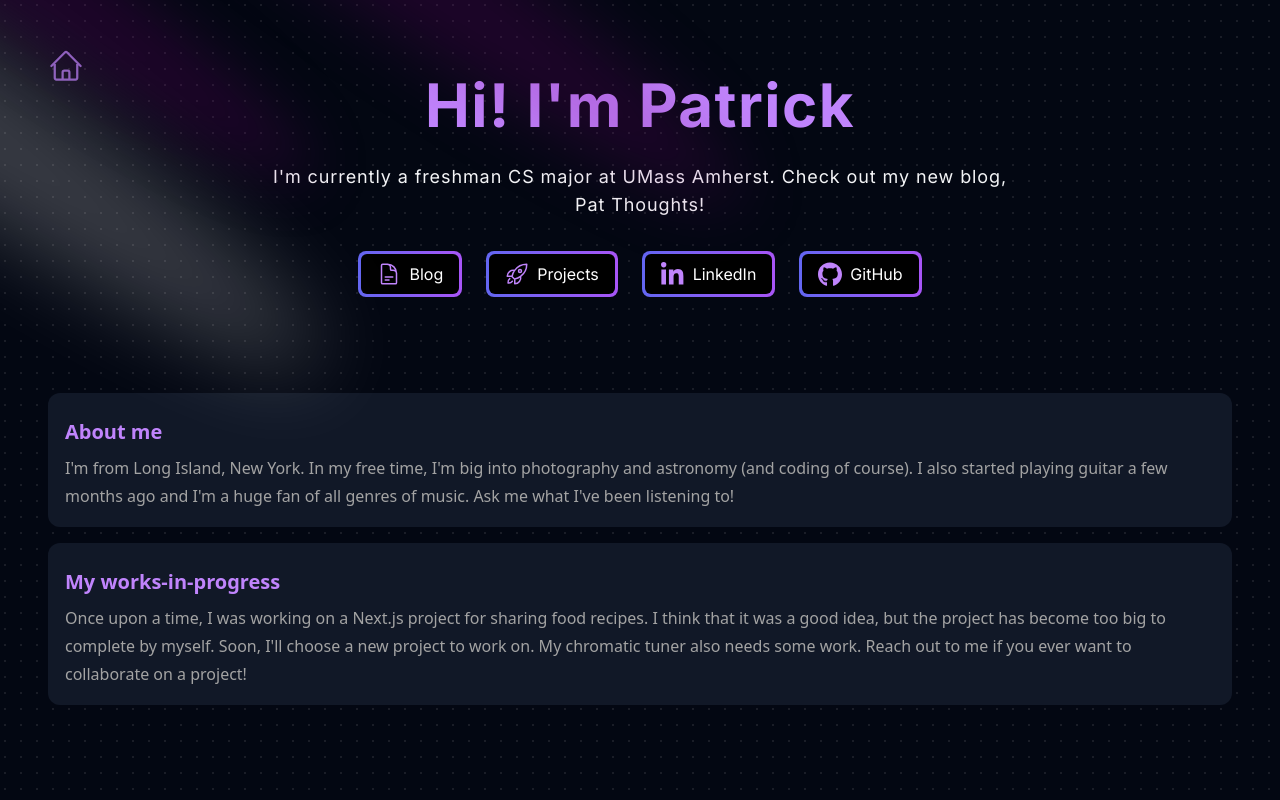
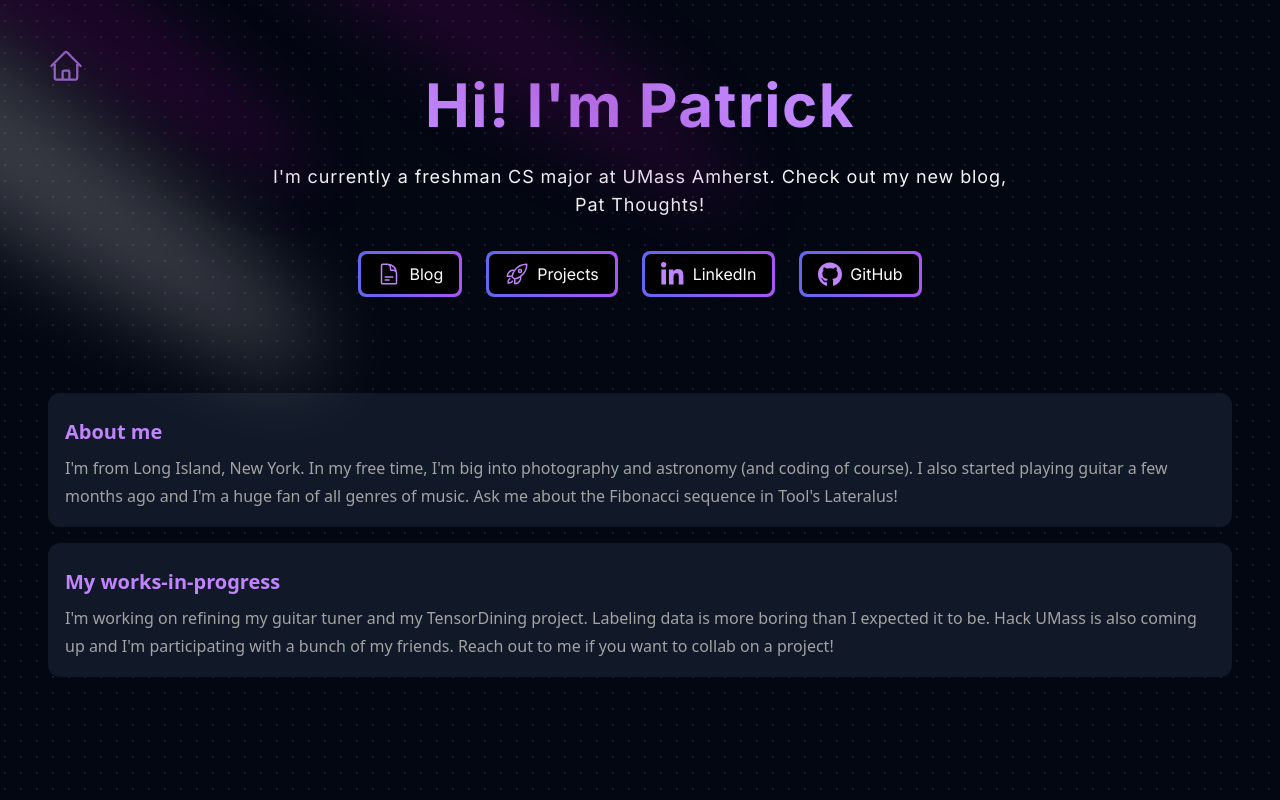
Before and after one commit to pat-mart/portfolio, a Next.js app: page /screens/home in a window 1280 px wide. Built offline with nearby package versions, Linux system fonts and the light colour scheme.

Commit message:
Changed blurbs

```diff
--- a/next.config.mjs
+++ b/next.config.mjs
@@ -26,6 +26,15 @@ const nextConfig = {
                     value: 'no-store',
                 },
             ],
+        },
+        {
+            source: '/screens/home',
+            headers: [
+                {
+                    key: 'Cache-Control',
+                    value: 'no-store',
+                },
+            ],
         }
     ],
 
--- a/src/app/components/hero/hero.tsx
+++ b/src/app/components/hero/hero.tsx
@@ -65,26 +65,7 @@ export default function Hero() {
                         </Link>
                     </div>
                 </div>
-                <Grid items={items}></Grid>
             </div>
         </div>
     )
 }
-
-
-const items = [
-    {
-        title: "About me",
-        description: "I'm from Long Island, New York. In my free time, I'm big into photography and astronomy (and coding of course). " +
-            "I also started playing guitar a few months ago and I'm a huge fan of all genres of music. Ask me what I've been listening to!",
-        className: " row-span-2 bg-gray-900 flex w-full",
-        link: ""
-    },
-    {
-        title: "My works-in-progress",
-        description: "Once upon a time, I was working on a Next.js project for sharing food recipes. I think that it was a good idea, but the project has become too big to complete by myself." +
-            "So, I'm currently working on training a custom multiple-object detector in Python with TensorFlow. Reach out to me if you ever want to collaborate!",
-        className: "md:col-span-3 col-span-2 row-span-3 bg-gray-900 flex w-full",
-        link: ""
-    }
-];
--- a/src/app/screens/blog-landing/page.tsx
+++ b/src/app/screens/blog-landing/page.tsx
@@ -12,7 +12,7 @@ export default async function BlogLanding() {
         const posts = collection(firestoreDb, 'posts')
         const postSnapshot = await getDocs(posts)
 
-        const list = postSnapshot.docs.map(doc => {
+        return postSnapshot.docs.map(doc => {
             const data = doc.data()
             return {
                 link: '/screens/blog/' + doc.id,
@@ -29,8 +29,6 @@ export default async function BlogLanding() {
                 }),
             }
         })
-
-        return list
     }
 
     const items = await fetchPreviews()
--- a/src/app/screens/home/page.tsx
+++ b/src/app/screens/home/page.tsx
@@ -60,14 +60,13 @@ const items = [
     {
         title: "About me",
         description: "I'm from Long Island, New York. In my free time, I'm big into photography and astronomy (and coding of course). " +
-            "I also started playing guitar a few months ago and I'm a huge fan of all genres of music. Ask me what I've been listening to!",
+            "I also started playing guitar a few months ago and I'm a huge fan of all genres of music. Ask me about the Fibonacci sequence in Tool's Lateralus!",
         className: " row-span-2 bg-gray-900 flex w-full",
         link: ""
     },
     {
         title: "My works-in-progress",
-        description: "Once upon a time, I was working on a Next.js project for sharing food recipes. I think that it was a good idea, but the project has become too big to complete by myself." +
-            " Soon, I'll choose a new project to work on. My chromatic tuner also needs some work. Reach out to me if you ever want to collaborate on a project!",
+        description: "I'm working on refining my guitar tuner and my TensorDining project. Labeling data is more boring than I expected it to be. Hack UMass is also coming up and I'm participating with a bunch of my friends. Reach out to me if you want to collab on a project!",
         className: "md:col-span-3 col-span-2 row-span-3 bg-gray-900 flex w-full",
         link: ""
     }
--- a/src/app/screens/projects/page.tsx
+++ b/src/app/screens/projects/page.tsx
@@ -15,10 +15,9 @@ export default function Projects() {
 
 const items = [
     {
-        title: "GymSauna",
-        description: "A FIRST Robotics Competition library that allows for imperative robot control. " +
-            "Utilizes generic types, interfaces, and abstract classes to obtain a robot's state and transition safely between states.",
-        className: "md:col-span-2 row-span-2 bg-gray-900",
+        title: "TensorDining",
+        description: "A custom deep neural network built with Pytorch. Automated data collection script. Labeling that data, however, was possibly the most boring thing I've ever done in my entire life. Working on making the model more accurate and doing more labeling.",
+        className: "md:col-span-1 row-span-3 bg-gray-900",
         link: "https://github.com/FRC3950/GymSauna"
     },
     {
```
